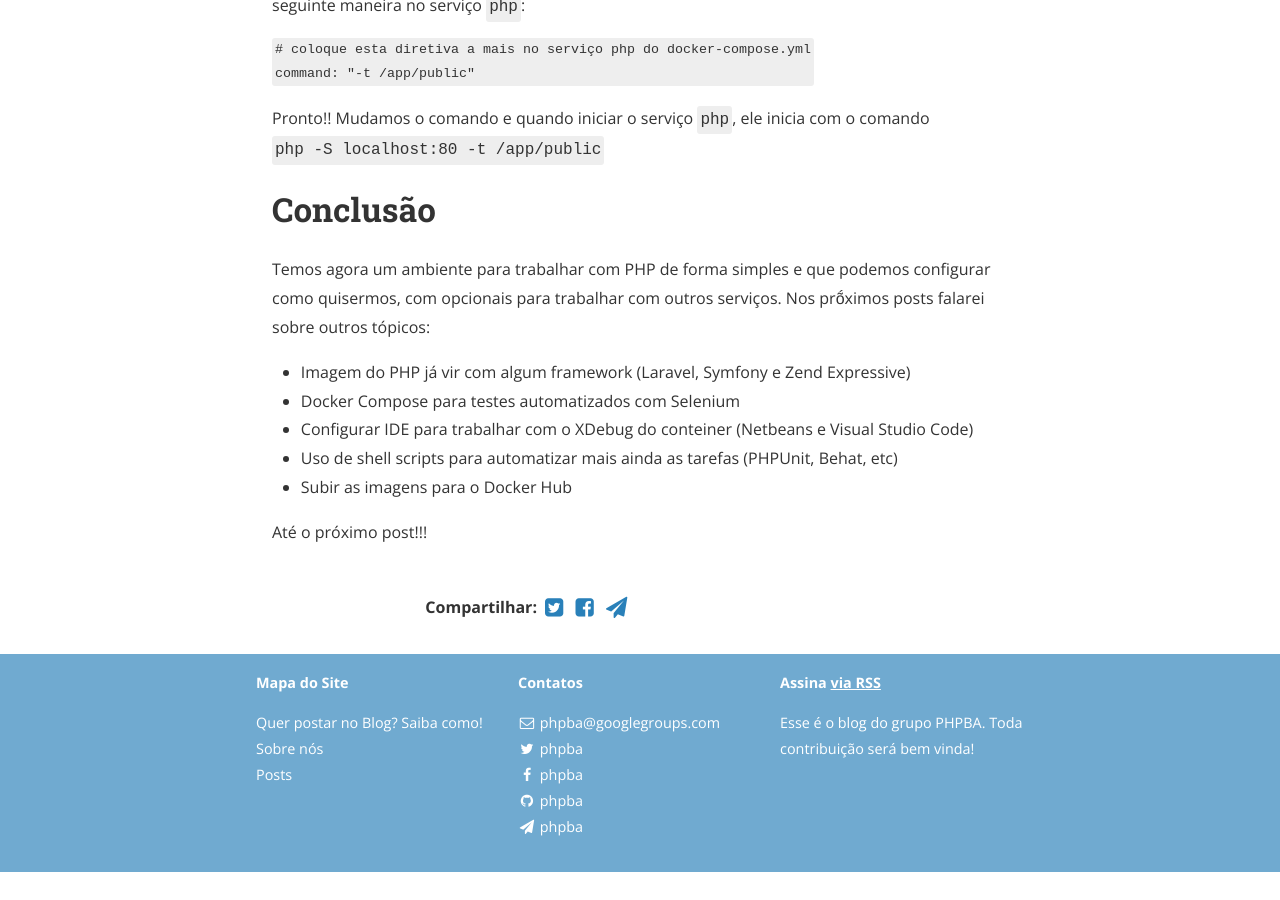
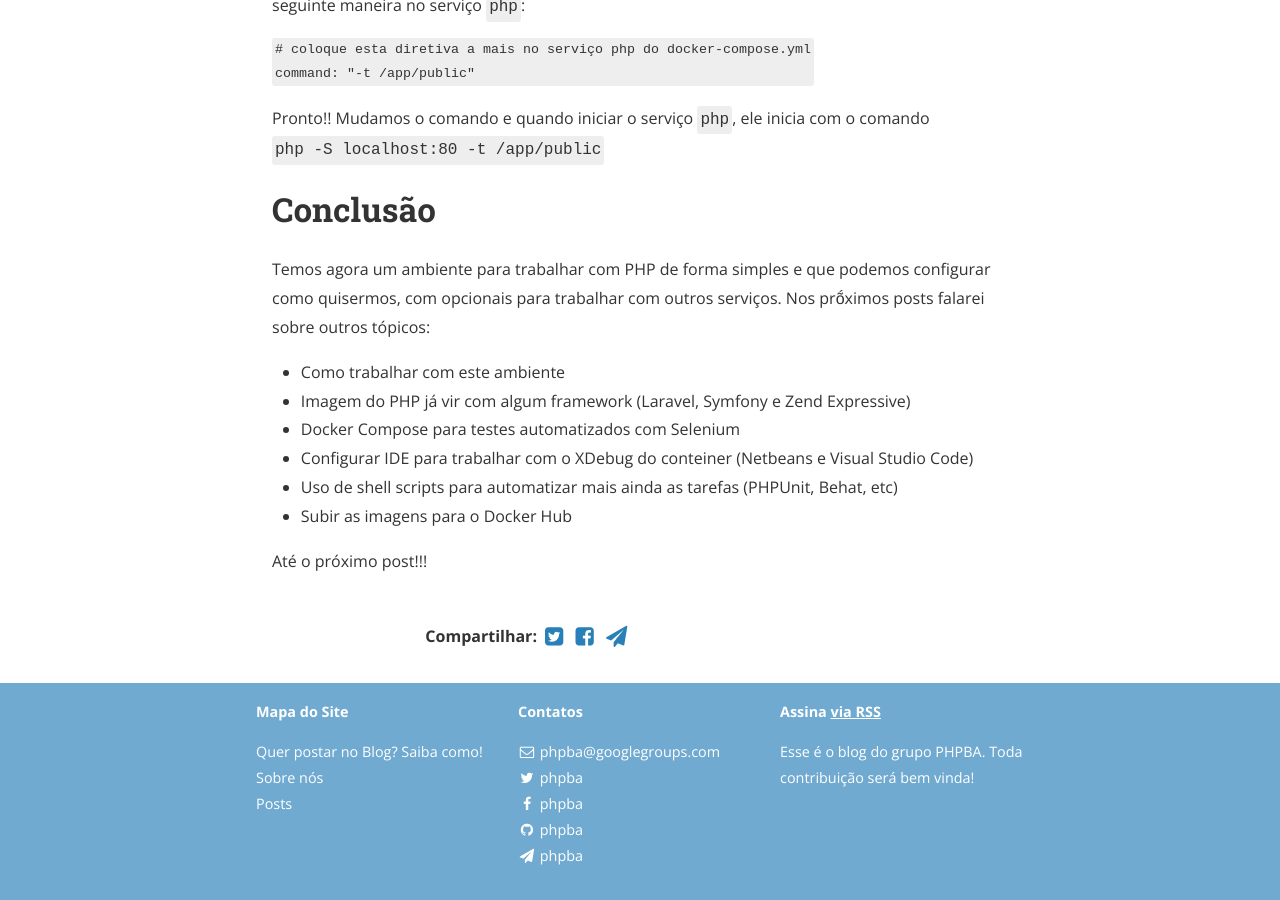
Before and after one commit to phpba/phpba.github.io, a Jekyll site: the page built from _posts/2017-11-24-docker-php.md, in a window 1280 px wide and 900 px high, scrolled down 9018 px. Built offline with Jekyll 4.4.1, drawn with Linux system fonts in a browser that asks for light colours; nearby versions of some CDN libraries; comment, search, counter and statistics services are not loaded; a style sheet for code colours, icons or effects is not loaded; before the commit the page ends 9890 px from its top, so only the background shows below that.

Commit message:
Pequena modificação nos tópicos

```diff
--- a/_posts/2017-11-24-docker-php.md
+++ b/_posts/2017-11-24-docker-php.md
@@ -278,6 +278,7 @@ Pronto!! Mudamos o comando e quando iniciar o serviço `php`, ele inicia com o c
 # Conclusão
 Temos agora um ambiente para trabalhar com PHP de forma simples e que podemos configurar como quisermos, com opcionais para trabalhar com outros serviços. Nos prṍximos posts falarei sobre outros tópicos:
 
+* Como trabalhar com este ambiente
 * Imagem do PHP já vir com algum framework (Laravel, Symfony e Zend Expressive)
 * Docker Compose para testes automatizados com Selenium
 * Configurar IDE para trabalhar com o XDebug do conteiner (Netbeans e Visual Studio Code)
```
